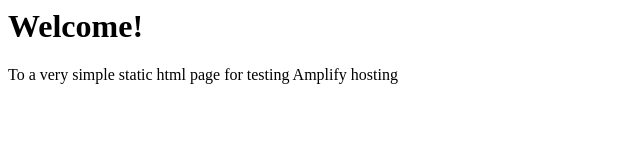
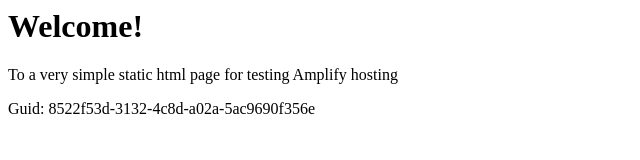
Before and after one commit to aws-aemilia-gru/Github-PR-Commit-Integration-Test-DoNotTouch-v0-preprod-sa-east-1, a website: page src/index.html in a window 1280 px wide. Shown: the whole page, without its empty margins (0-640 px from the left). Drawn offline with Linux system fonts and the light colour scheme.

Commit message:
commit from integ tests

```diff
--- a/src/index.html
+++ b/src/index.html
@@ -1,3 +1,5 @@
+
+
 <html lang="en">
 
 <head>
@@ -10,6 +12,6 @@
 <body>
     <h1>Welcome!</h1>
     <p>To a very simple static html page for testing Amplify hosting</p>
-</body>
+    <p>Guid: 8522f53d-3132-4c8d-a02a-5ac9690f356e</p></body>
 
 </html>
```
